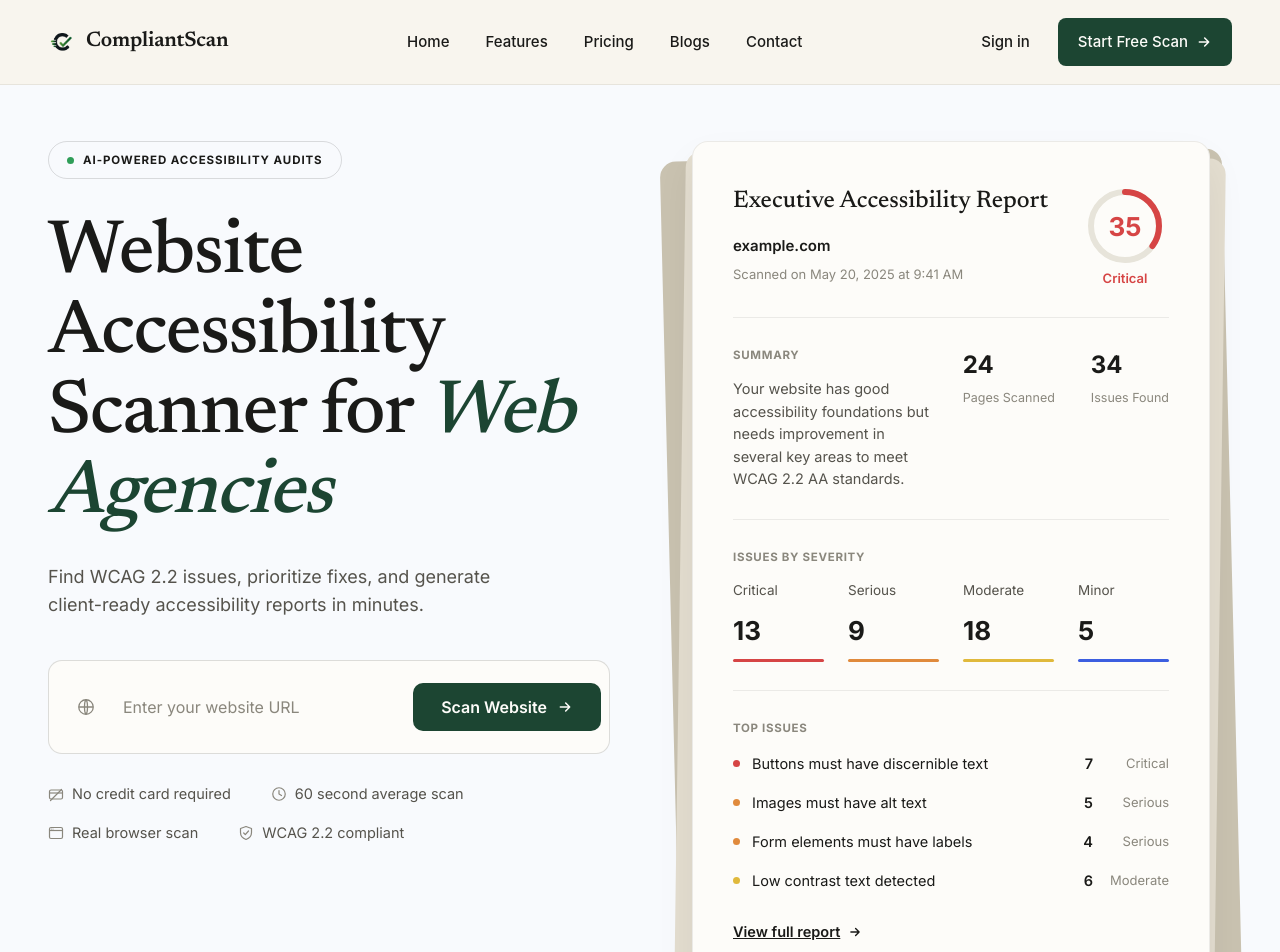
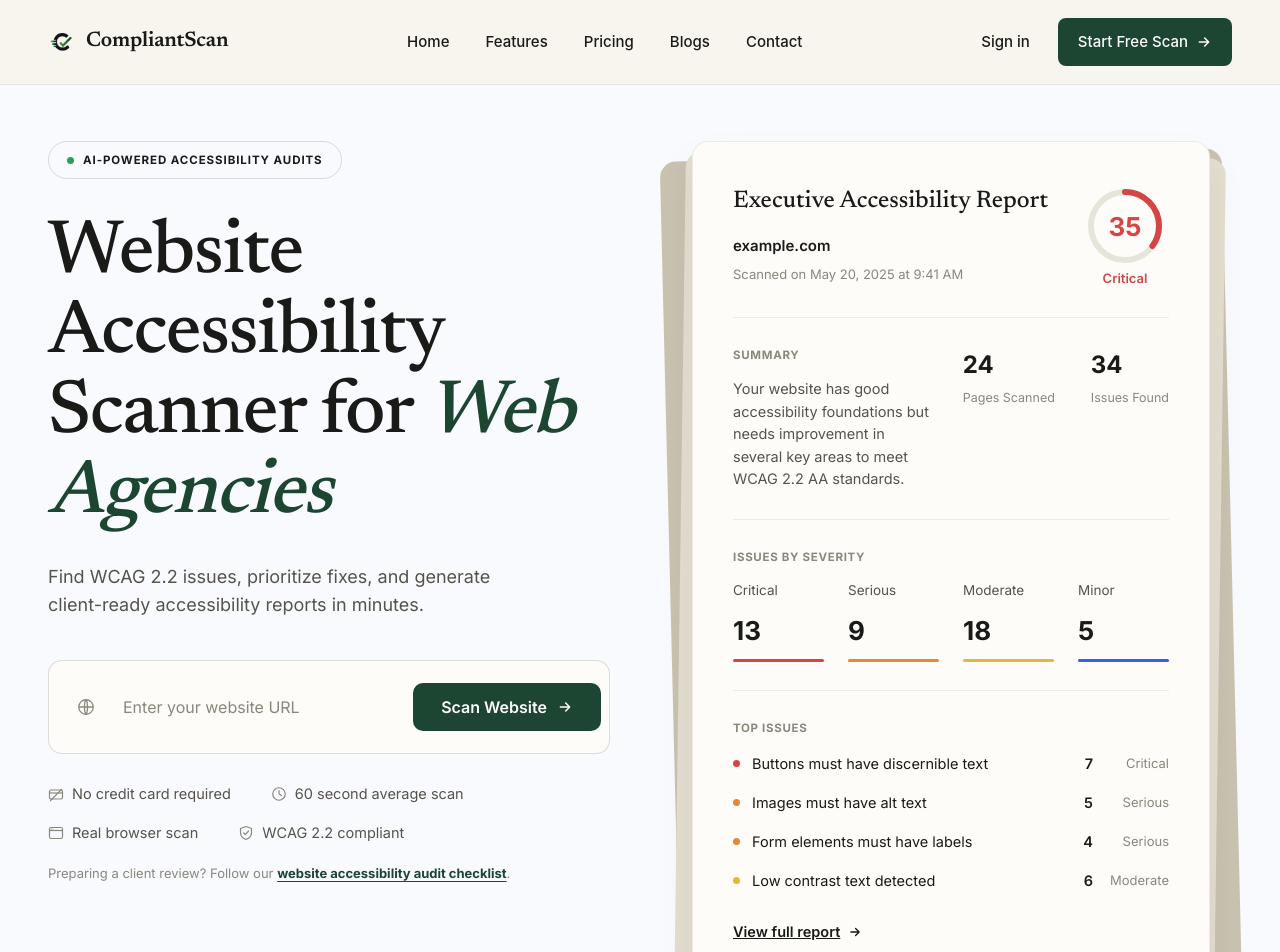
Before and after one commit to compliantscan/ada-scanner-frontend, a Next.js app: page / in a window 1280 px wide. Shown: the top 952 px of the page. Built offline with nearby package versions, Linux system fonts and the light colour scheme; a web font is replaced by a local one.

Commit message:
Improve internal links to accessibility guide

```diff
--- a/components/Hero/Hero.jsx
+++ b/components/Hero/Hero.jsx
@@ -1,3 +1,4 @@
+import Link from 'next/link';
 import ScannerInput from '../ScannerInput/ScannerInput';
 import styles from './Hero.module.css';
 
@@ -23,6 +24,13 @@ export default function Hero() {
       <div id="scanner">
         <ScannerInput />
       </div>
+      <p className={styles.guideLink}>
+        Preparing a client review? Follow our{' '}
+        <Link href="/blogs/website-accessibility-audit-checklist-for-agencies">
+          website accessibility audit checklist
+        </Link>
+        .
+      </p>
     </div>
   );
 }
--- a/components/Hero/Hero.module.css
+++ b/components/Hero/Hero.module.css
@@ -58,6 +58,20 @@
   margin: 0 0 40px;
 }
 
+.guideLink {
+  margin: 18px 0 0;
+  color: var(--color-text-muted);
+  font-family: var(--font-sans);
+  font-size: 13px;
+  line-height: 1.55;
+}
+
+.guideLink a {
+  color: var(--color-brand-green);
+  font-weight: 650;
+  text-underline-offset: 3px;
+}
+
 @media (max-width: 1024px) {
   .headline {
     font-size: 58px;
--- a/components/Pricing/Pricing.jsx
+++ b/components/Pricing/Pricing.jsx
@@ -161,7 +161,11 @@ export default function Pricing() {
         </div>
 
         <p className={styles.faqLink}>
-          Have more questions? <a href="/#faq">See our FAQ</a>
+          Planning your process? Read our{' '}
+          <a href="/blogs/website-accessibility-audit-checklist-for-agencies">
+            website accessibility audit checklist
+          </a>
+          . Have more questions? <a href="/#faq">See our FAQ</a>.
         </p>
       </div>
     </section>
```
